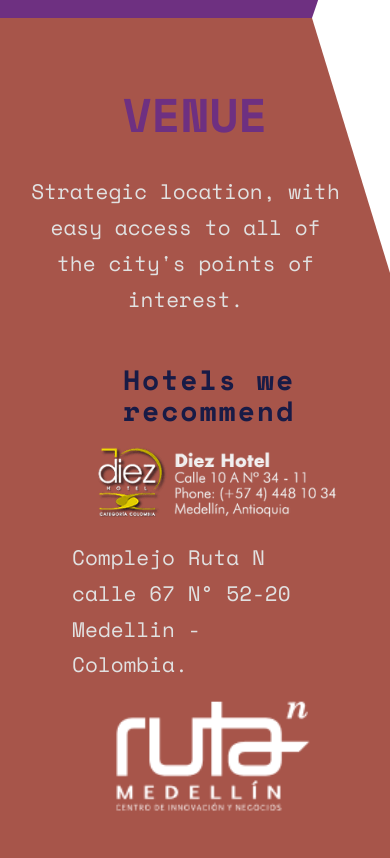
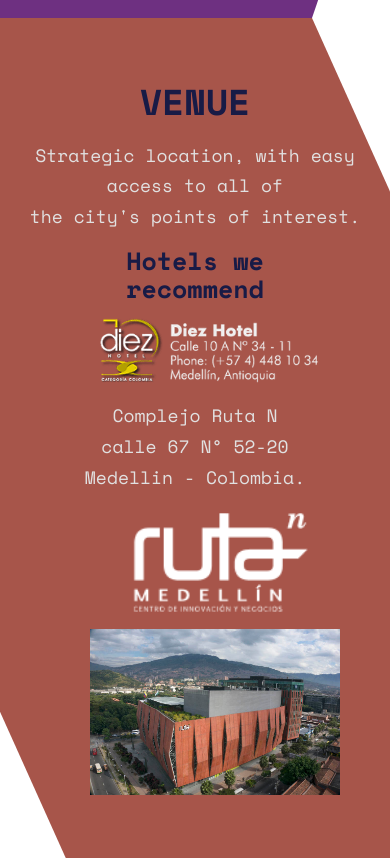
Before and after one commit to Stiwar9816/jsconf, a Gatsby site: page / in a window 390 px wide. Shown: the part 5863-6721 px from the top of the page. Built offline with nearby package versions, Linux system fonts and the light colour scheme; Gatsby itself is replaced by a stand-in of ours.

Commit message:
venue corregido

```diff
--- a/src/components/section_venue/index.js
+++ b/src/components/section_venue/index.js
@@ -7,7 +7,7 @@
   render() {
     return (
       <div className="section-venue__background">
-        <h2>VENUE</h2>
+        <h2 className="inner-padding">VENUE</h2>
         <p>
           Strategic location, with easy access to all of <br />the city's
           points of interest.
--- a/src/components/section_venue/index.scss
+++ b/src/components/section_venue/index.scss
@@ -9,127 +9,86 @@
     0% 80%,
     0 0
   );
-  background-color: #a7554a;
-  padding-bottom: 250px;
+  background-color: var(--v-fourthColor);
+  padding-bottom: 120px;
+  @media only screen and (max-width: 768px) {
+    padding-bottom: 90px;
+  }
   h2 {
-    color: #6e3081;
-    font-size: 3.375em;
+    color: var(--v-secondColor);
+    font-size: 54px;
     text-align: center;
     font-weight: 700;
-    padding-top: 1.5em;
+    @media only screen and (max-width: 768px) {
+      font-size: 36px;
+    }
   }
   p {
-    color: #e1e1e1;
+    color: var(--p-primaryColor);
     font-weight: 400;
-    font-size: 1.5em;
+    font-size: 24px;
     text-align: center;
-    margin-top: 1.6em;
-    padding-bottom: 1.6em;
-    margin-left: 0.1em;
-    margin-right: 1em;
+    margin: var(--gutter);
+    @media only screen and (max-width: 768px) {
+      font-size: 18px;
+      margin-top: -46px;
+    }
   }
 
   .section-venue__hotels {
-    margin-top: 1em;
-    margin-left: 18em;
-    justify-content: center;
+    // margin-left: 200px;
+    padding-left: 240px;
+    @media only screen and (max-width: 768px) {
+      padding-left: 0;
+    }
     h3 {
+      margin: var(--gutter);
       text-align: left;
       font-weight: 700;
-      font-size: 2em;
-      letter-spacing: 2px;
-      color: #181b46;
+      font-size: 24px;
+      color: var(--v-secondColor);
+      @media only screen and (max-width: 768px) {
+        text-align: center;
+        font-size: 25px;
+      }
     }
     .section-venue__hotel {
-      max-width: 240px;
-      margin-top: 1.5em;
+      max-width: 220px;
+      margin: var(--gutter);
+      @media only screen and (max-width: 768px) {
+        margin-left: 100px;
+      }
     }
     p {
-      margin-top: 1em;
-      font-size: 1.5em;
+      // margin-top: 1em;
+      margin: var(--gutter);
+      font-size: 24px;
       text-align: left;
+      @media only screen and (max-width: 768px) {
+        text-align: center;
+        font-size: 18px;
+      }
       //   margin-right: -9em;
     }
     .section-venue__rutan {
       max-width: 200px;
-      margin-top: -1.5em;
-      //   margin-left: 10em;
+      margin: var(--gutter);
+      @media only screen and (max-width: 768px) {
+        margin-left: 130px;
+        max-width: 180px;
+      }
     }
   }
   .section-venue__rutaN {
-    max-width: 550px;
-    margin-left: 42em;
-    margin-top: -26em;
-    clip-path: polygon(
-      20% 0%,
-      80% 0%,
-      100% 20%,
-      100% 100%,
-      80% 100%,
-      20% 100%,
-      0% 80%,
-      0 0
-    );
-  }
-  @media only screen and (max-width: 768px) {
-    .section-venue__hotels {
-      margin-left: 5em;
-      margin-right: 3em;
-      //   padding-bottom: 7em;
-    }
-    .section-venue__rutan {
-      max-width: 180px;
-      margin-left: 1em;
-    }
-    .section-venue__rutaN {
-      max-width: 350px;
-      margin-left: 28em;
-      margin-right: 5em;
-    }
-  }
-
-  @media (max-width: 414px) {
-    .section-venue__background {
-      h2 {
-        font-size: 2.25em;
-      }
-      p {
-        font-size: 1.125em;
-      }
-    }
-    .section-venue__hotels {
-      h3 {
-        text-align: center;
-        font-weight: 700;
-      }
-    }
-    .section-venue__hotel {
-      margin-left: 2em;
-    }
-    .section-venue__rutan {
-      margin-left: 3em;
-      max-width: 180px;
-    }
-    .section-venue__rutaN {
-      margin-left: 78px;
-      margin-top: 5em;
-      max-width: 350px;
-    }
-  }
-  @media (max-width: 360px) {
-    .section-venue__hotel {
-      margin-left: 0.1em;
-    }
-    .section-venue__rutan {
-      margin-left: 1em;
-    }
-  }
-  @media (max-width: 375px) {
-    .section-venue__hotel {
-      margin-left: 0.1em;
-    }
-    .section-venue__rutan {
-      margin-left: 1em;
+    max-width: 500px;
+    margin: var (--gutter);
+    margin-left: 45em;
+    margin-top: -380px;
+    @media only screen and (max-width: 768px) {
+      margin-left: 90px;
+      max-width: 250px;
+      padding-bottom: auto;
+      margin-top: 0;
     }
   }
 }
```
